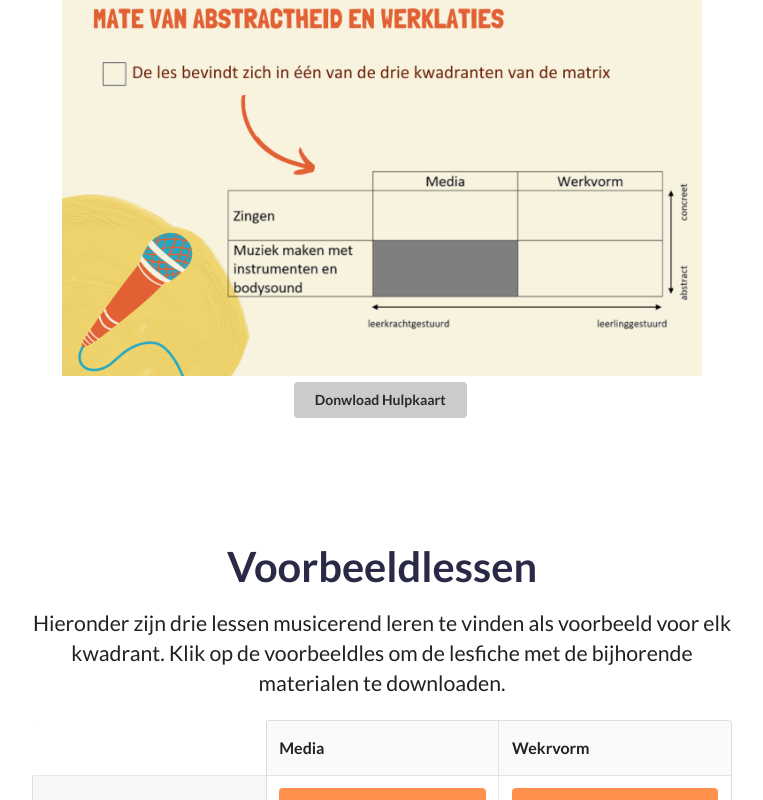
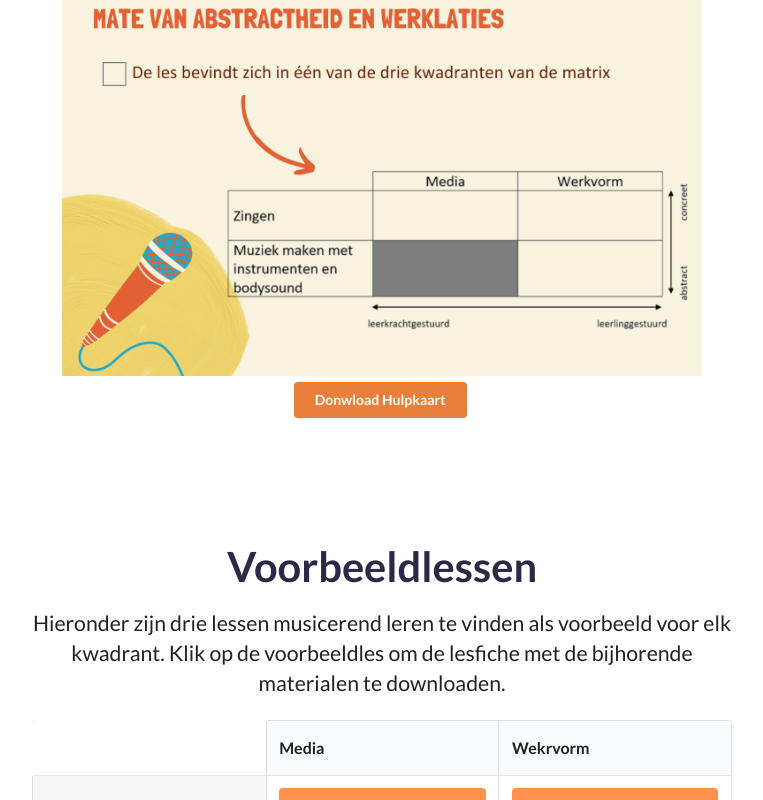
Before and after one commit to DatBlindArcher/MusicerendLeren, a plain HTML site: page index.html in a window 1280 px wide. In both pictures the pointer is over the button "Donwload Hulpkaart". Shown: the part 2812-3612 px from the top of the page, without its empty margins (258-1021 px from the left). Drawn offline with Linux system fonts and the light colour scheme.

Commit message:
buttonhover color

```diff
--- a/index.html
+++ b/index.html
@@ -20,6 +20,11 @@
 
     .ui.button {
       background-color: #FF914C;
+      color: white;
+    }
+
+    .ui.button:hover {
+      background-color: #EA7F3C;
       color: white;
     }
 
```
